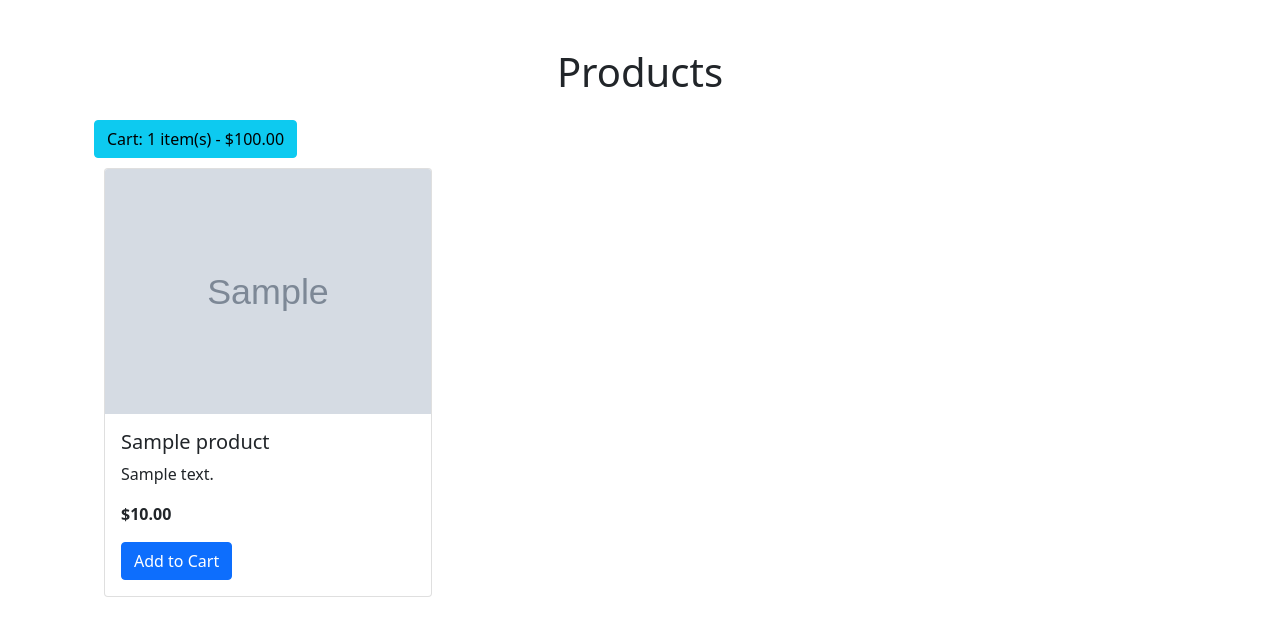
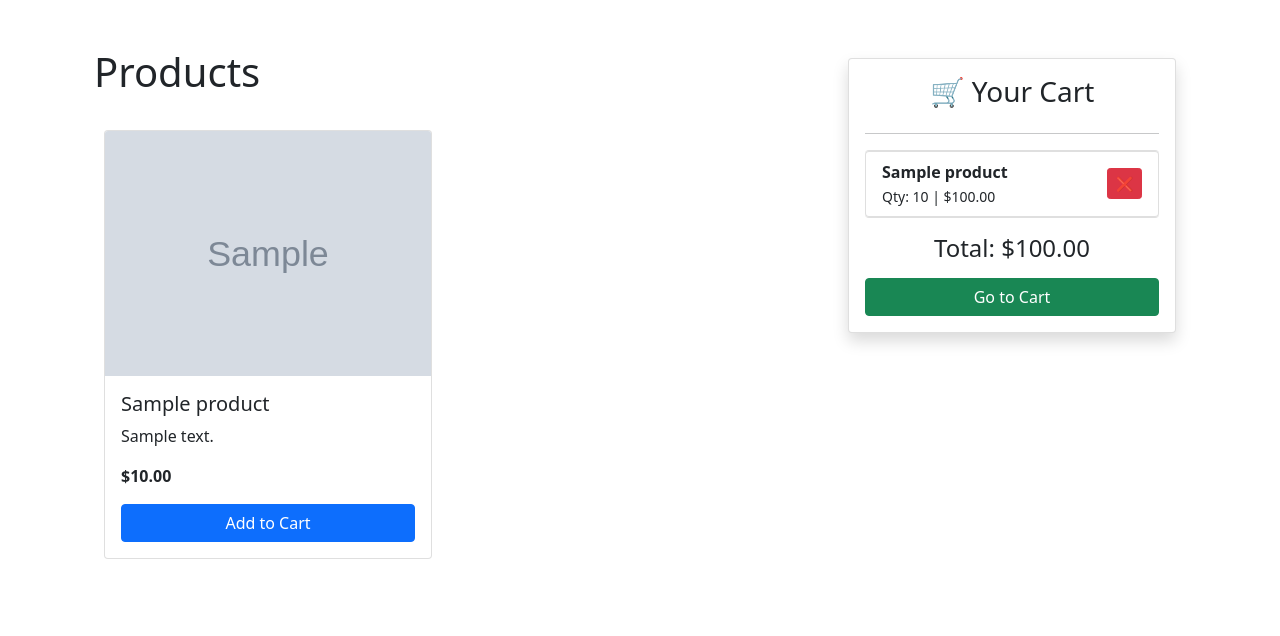
Before and after one commit to jariusismyname/pos_app, a Django app: page /products/ in a window 1280 px wide. Shown: the part 54-690 px from the top of the page. Run offline with Django 5.2, Linux system fonts and the light colour scheme; a user stored in the database is signed in; tables that the repository leaves empty hold one stand-in row (values such as "Sample post"); grey boxes marked "Sample" are stand-in pictures.

Commit message:
pinaka ok to

```diff
--- a/pos_app/templates/products.html
+++ b/pos_app/templates/products.html
@@ -2,18 +2,13 @@
 
 {% block content %}
 <div class="container mt-5">
-    <h1 class="text-center mb-4">Products</h1>
-
-    <!-- Cart Summary Section -->
-    <div class="cart-summary">
-        <a href="{% url 'view_cart' %}" class="btn btn-info">
-            Cart: {{ cart.items.count }} item(s) - ${{ cart.total_price }}
-        </a>
-    </div>
-
+    <div class="row">
+        <!-- Left Side: Product List -->
+        <div class="col-md-8">
+            <h1 class="mb-4">Products</h1>
             <div class="row">
                 {% for product in products %}
-        <div class="col-md-4">
+                <div class="col-md-6">
                     <div class="card mb-4">
                         <img src="{{ product.image.url }}" class="card-img-top" alt="{{ product.name }}">
                         <div class="card-body">
@@ -21,14 +16,50 @@
                             <p class="card-text">{{ product.description }}</p>
                             <p class="card-text"><strong>${{ product.price }}</strong></p>
 
+                            <!-- Add to Cart Button (No Quantity Selection) -->
                             <form action="{% url 'add_to_cart' product.id %}" method="POST">
                                 {% csrf_token %}
-                        <button type="submit" class="btn btn-primary">Add to Cart</button>
+                                <button type="submit" class="btn btn-primary w-100">Add to Cart</button>
                             </form>
+
                         </div>
                     </div>
                 </div>
                 {% endfor %}
             </div>
         </div>
+
+        <!-- Right Side: Cart Sidebar -->
+        <div class="col-md-4">
+            <div class="card p-3 shadow">
+                <h3 class="text-center">🛒 Your Cart</h3>
+                <hr>
+
+                {% if cart.items.all %}
+                <ul class="list-group">
+                    {% for item in cart.items.all %}
+                    <li class="list-group-item d-flex justify-content-between align-items-center">
+                        <div>
+                            <strong>{{ item.product.name }}</strong><br>
+                            <small>Qty: {{ item.quantity }} | ${{ item.total_price }}</small>
+                        </div>
+                        <form action="{% url 'adjust_cart_item' item.id %}" method="POST">
+                            {% csrf_token %}
+                            <input type="hidden" name="quantity" value="0">
+                            <button type="submit" class="btn btn-danger btn-sm">❌</button>
+                        </form>
+                    </li>
+                    {% endfor %}
+                </ul>
+
+                <h4 class="mt-3 text-center">Total: ${{ cart.total_price }}</h4>
+                <a href="{% url 'view_cart' %}" class="btn btn-success w-100 mt-2">Go to Cart</a>
+
+                {% else %}
+                <p class="text-center text-muted">Your cart is empty.</p>
+                {% endif %}
+            </div>
+        </div>
+    </div>
+</div>
 {% endblock %}
--- a/pos_app/views.py
+++ b/pos_app/views.py
@@ -91,17 +91,16 @@ def signup_view(request):
         form = SignUpForm()
     return render(request, 'signup.html', {'form': form})
 
+from django.shortcuts import render, get_object_or_404
+from .models import Product, Cart
 
-# Products View (with cart data)
 def products_view(request):
     products = Product.objects.filter(quantity__gt=0)
 
-    # Get or create the cart for the logged-in user
+    # Get or create the user's cart
     cart, created = Cart.objects.get_or_create(user=request.user)
 
-    # Render the products page with the cart information
     return render(request, 'products.html', {'products': products, 'cart': cart})
-
 
 from django.shortcuts import render, get_object_or_404
 from .models import Cart
@@ -115,39 +114,52 @@ def view_cart(request):
 
     # Render the cart page with the cart items
     return render(request, 'cart.html', {'cart': cart, 'cart_items': cart_items})
-from django.shortcuts import get_object_or_404, redirect
-from .models import Cart, CartItem, Product
+from django.shortcuts import render, redirect, get_object_or_404
+from .models import Product, Cart, CartItem
 from django.contrib import messages
 
-# Add product to cart
 def add_to_cart(request, product_id):
     product = get_object_or_404(Product, id=product_id)
-
-    # Get or create the cart for the logged-in user
     cart, created = Cart.objects.get_or_create(user=request.user)
 
-    # Check if the product is already in the cart
     cart_item, created = CartItem.objects.get_or_create(cart=cart, product=product)
 
-    if not created:
-        cart_item.quantity += 1  # Increase the quantity if product already in cart
+    if created:
+        cart_item.quantity = 1  # Default quantity when first added
+    else:
+        cart_item.quantity += 1  # Increase quantity if already in cart
+
     cart_item.save()
+    messages.success(request, f"{product.name} added to your cart.")
 
-    messages.success(request, f"{product.name} added to your cart.")
-    return redirect('products')  # Redirect back to the products page
+    return redirect("products")
 
+def adjust_cart_item(request, cart_item_id):
+    cart_item = get_object_or_404(CartItem, id=cart_item_id)
 
-# Adjust Cart Item Quantity
+    if request.method == "POST":
+        try:
+            quantity = int(request.POST.get("quantity"))
+
+            if quantity > 0:
+                cart_item.quantity = quantity
+                cart_item.save()
+            else:
+                cart_item.delete()
+
+        except ValueError:
+            messages.error(request, "Invalid quantity.")
+
+    return redirect("view_cart")
+
 from django.shortcuts import render, redirect, get_object_or_404
 from .models import CartItem
 from django.contrib import messages
 
 def adjust_cart_item(request, cart_item_id):
-    # Get the cart item by ID
     cart_item = get_object_or_404(CartItem, id=cart_item_id)
 
     if request.method == "POST":
-        # Get quantity from POST data
         try:
             quantity = int(request.POST.get("quantity"))
 
@@ -158,10 +170,13 @@ def adjust_cart_item(request, cart_item_id):
             else:
                 cart_item.delete()  # Remove item if quantity is 0
                 messages.warning(request, f"Removed {cart_item.product.name} from cart.")
+
         except ValueError:
             messages.error(request, "Invalid quantity input.")
 
-    return redirect("view_cart")
+    # Redirect to the products page (instead of main cart page)
+    return redirect("products")
+
 
 # Place Order (after checking cart)
 from django.shortcuts import render, redirect, get_object_or_404
```
Also changed, not shown: pos_app/templates/cart.html (+36 -24 lines). Lines whose indentation alone changed are shown as unchanged.
